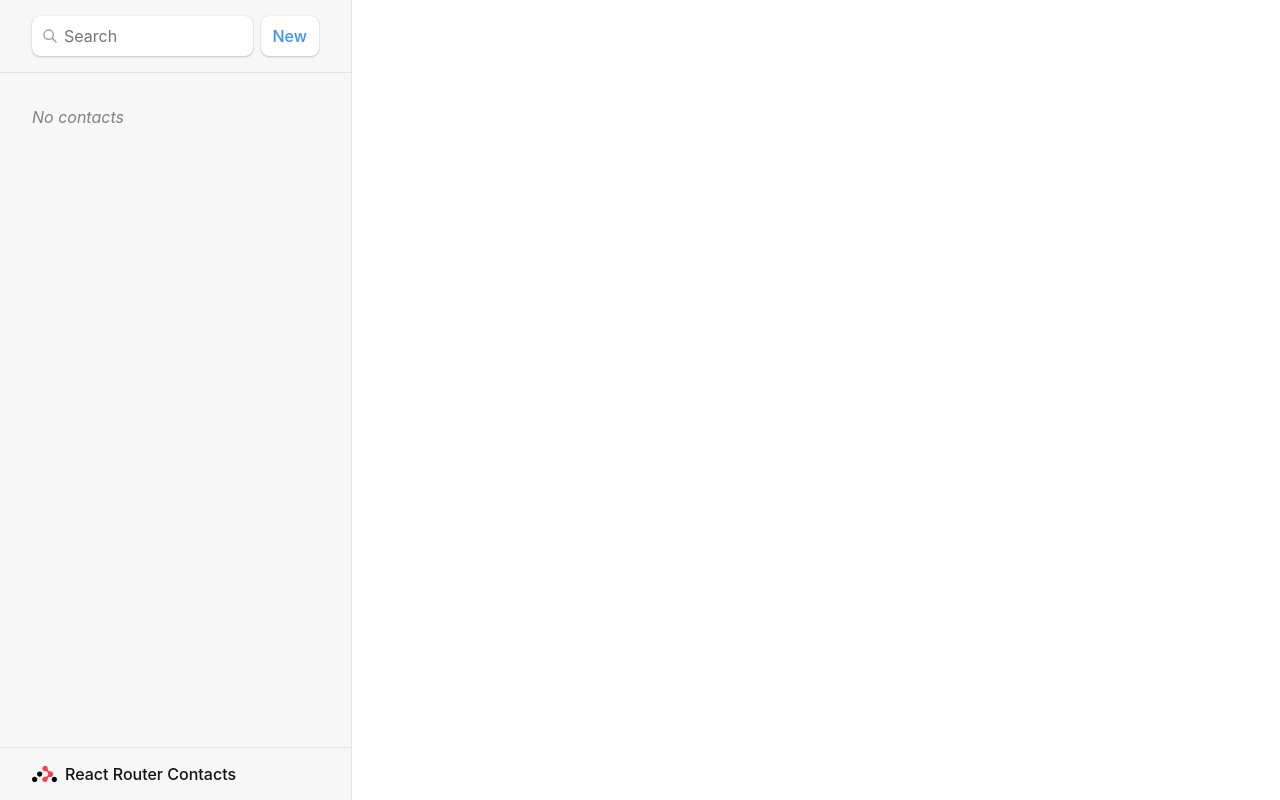
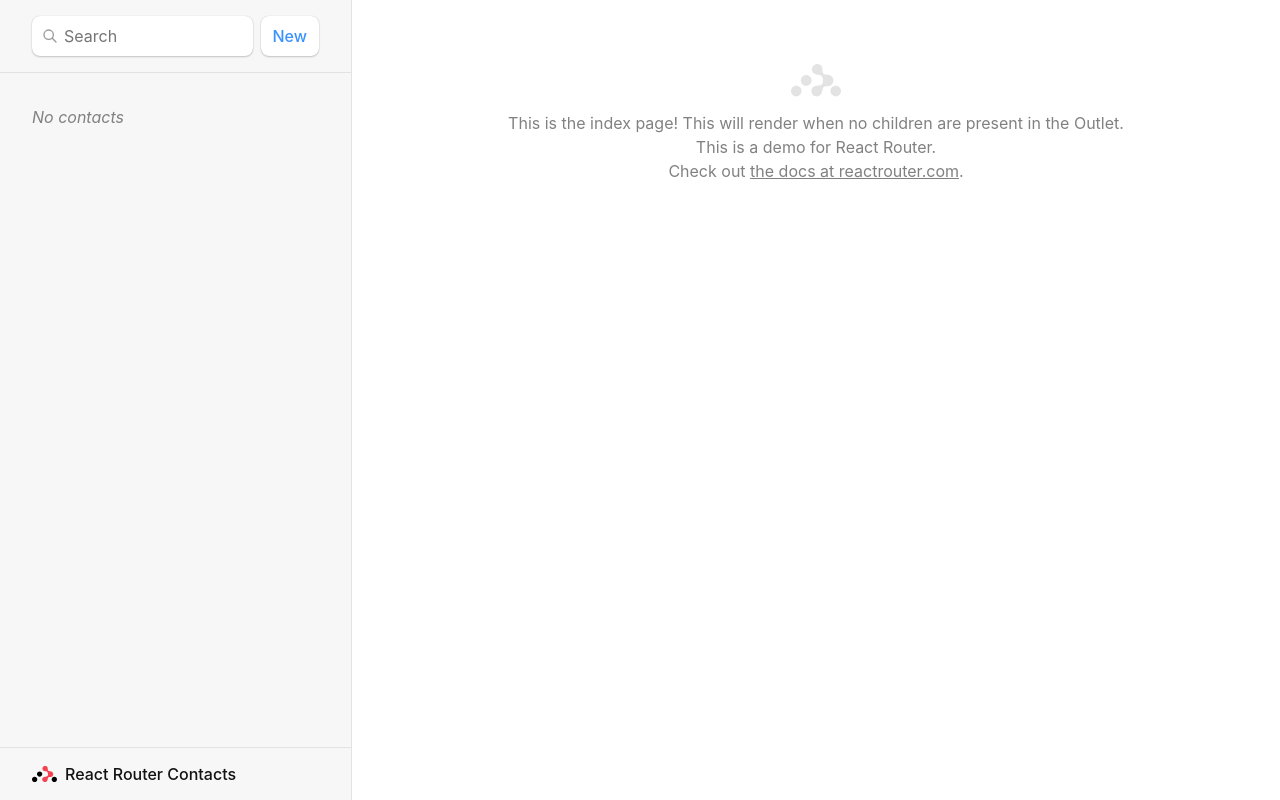
Before and after one commit to ThamasMc/reactRouterReadiness, a React (Vite) app: page / in a window 1280 px wide. Built offline with nearby package versions, Linux system fonts and the light colour scheme.

Commit message:
Uses React Router APIs to improve UX
        - Adds index element
        - Updates sidebar links to Navlinks
        - Adds active styling to sidebar Navlinks
        - Implements cancel button on edit page.

```diff
--- a/src/main.jsx
+++ b/src/main.jsx
@@ -7,6 +7,8 @@ import {
 import Root, { loader as rootLoader, action as rootAction } from './routes/root';
 import ErrorPage from './error-page';
 import EditContact, { action as updateContactAction } from './routes/edit';
+import { action as destroyContactAction } from './routes/destroy';
+import Index from './routes';
 import Contact, { loader as contactLoader } from './routes/contact';
 import './index.css'
 
@@ -20,6 +22,10 @@ const router = createBrowserRouter([
     action: rootAction,
     children: [
       {
+        index: true,
+        element: <Index />,
+      },
+      {
         path: "contacts/:id",
         element: <Contact />,
         loader: contactLoader,
@@ -29,7 +35,12 @@ const router = createBrowserRouter([
         element: <EditContact />,
         loader: contactLoader,
         action: updateContactAction
-      }
+      },
+      {
+        path: "contacts/:id/destroy",
+        action: destroyContactAction,
+        errorElement: <div>Force an error in the destroy route to see this error</div>,
+      },
     ],
   },
 ]);
--- /dev/null
+++ b/src/routes/destroy.jsx
@@ -0,0 +1,7 @@
+import { redirect } from "react-router-dom";
+import { deleteContact } from "../contacts";
+
+export async function action({ params }) {
+    await deleteContact(params.id);
+    return redirect('/');
+}
--- a/src/routes/edit.jsx
+++ b/src/routes/edit.jsx
@@ -1,4 +1,4 @@
-import { Form, useLoaderData, redirect } from "react-router-dom";
+import { Form, useLoaderData, redirect, useNavigate } from "react-router-dom";
 import { updateContact } from "../contacts";
 
 export async function action({ request, params }) {
@@ -11,6 +11,7 @@ export async function action({ request, params }) {
 
 export default function EditContact() {
   const { contact } = useLoaderData();
+  const navigate = useNavigate();
 
   return (
     <Form method="post" id="contact-form">
@@ -60,7 +61,12 @@ export default function EditContact() {
       </label>
       <p>
         <button type="submit">Save</button>
-        <button type="button">Cancel</button>
+        <button
+          type="button"
+          onClick={
+            () => { navigate(-1) }
+          }
+        >Cancel</button>
       </p>
     </Form>
   );
--- /dev/null
+++ b/src/routes/index.jsx
@@ -0,0 +1,15 @@
+export default function Index() {
+    return (
+      <p id="zero-state">
+        This is the index page! This will render when no children are present in the Outlet.
+        <br />
+        This is a demo for React Router.
+        <br />
+        Check out{" "}
+        <a href="https://reactrouter.com">
+          the docs at reactrouter.com
+        </a>
+        .
+      </p>
+    );
+  }
--- a/src/routes/root.jsx
+++ b/src/routes/root.jsx
@@ -1,4 +1,4 @@
-import { Outlet, Link, useLoaderData, Form, redirect } from 'react-router-dom';
+import { Outlet, NavLink, useLoaderData, useNavigation, Form, redirect } from 'react-router-dom';
 import { getContacts, createContact } from '../contacts';
 
 export async function loader() {
@@ -14,6 +14,7 @@ export async function loader() {
 
 export default function Root() {
     const { contacts } = useLoaderData();
+    const navigation = useNavigation();
     return (
       <>
         <div id="sidebar">
@@ -46,7 +47,13 @@ export default function Root() {
                 <ul>
                 { contacts.map((contact) => (
                     <li key={ contact.id }>
-                    <Link to={`contacts/${contact.id}`}>
+                    <NavLink
+                        to={`contacts/${contact.id}`}
+                        className={
+                            ({ isActive, isPending}) =>
+                            isPending ? "pending" : isActive ? "active" : ""
+                        }
+                    >
                         { contact.first || contact.last ? (
                         <>
                             { contact.first } { contact.last }
@@ -55,7 +62,7 @@ export default function Root() {
                         <i>No Name</i>
                         )}{" "}
                         {contact.favorite && <span>★</span>}
-                    </Link>
+                    </NavLink>
                     </li>
                 ))}
                 </ul>
@@ -66,7 +73,14 @@ export default function Root() {
             )}
           </nav>
         </div>
-        <div id="detail"><Outlet /></div>
+        <div
+            id="detail"
+            className={
+                navigation.state === "loading" ? "loading" : ""
+            }
+        >
+            <Outlet />
+        </div>
       </>
     );
   }
```
